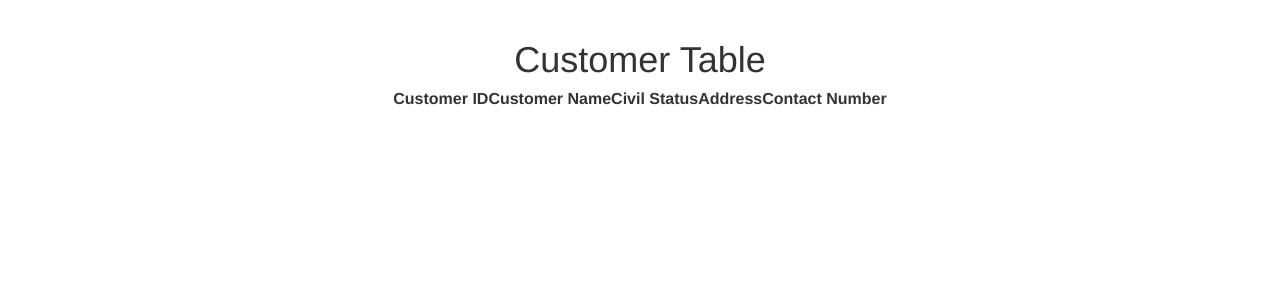
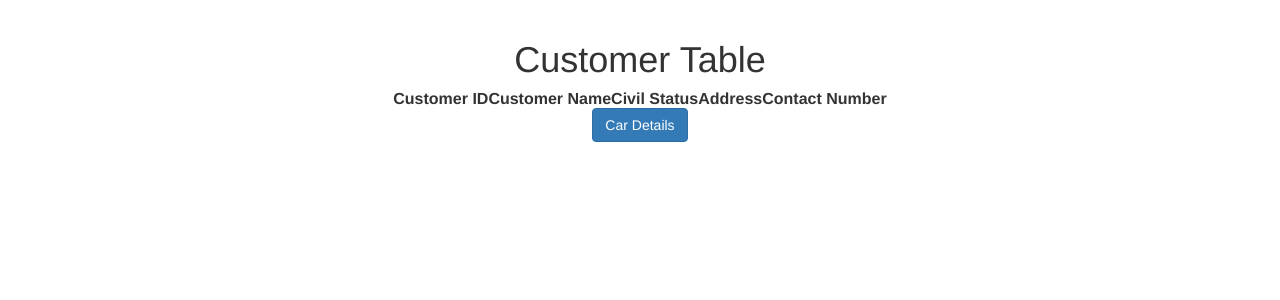
Before and after one commit to goriko/it3103, a CodeIgniter app: page /database/index.php/customer_controller/index in a window 1280 px wide. Shown: the part 56-356 px from the top of the page. Run offline with CodeIgniter, Linux system fonts and the light colour scheme; data comes from the database, SQL or seed files in the repository; data that the repository does not hold is empty; some libraries are stand-ins or nearby versions; some web fonts are replaced.

Commit message:
naa na button

```diff
--- a/application/views/Customer_form.php
+++ b/application/views/Customer_form.php
@@ -8,8 +8,8 @@
     <link rel ="stylesheet" href="<?php echo base_url("css/cars.css"); ?>">
 <head>
 	<body>
-    <?php include('navbar.php')?>
-    <br />
+    <?php include('navbar.php');?>
+    <br/>
 		<div class="col-md-offset-1 col-md-10 ordertable">
 		<div class="col-md-12 ordertable">
         <!--Customer Table-->
@@ -41,6 +41,7 @@
                     		?>
                  		</tbody>
                     </table>
+                    <a href="<?php echo base_url("index.php/Carcontroller2");?>"><button class='btn btn-primary'>Car Details</button></a>
             </center>
          </div>
 	   </body>
```
